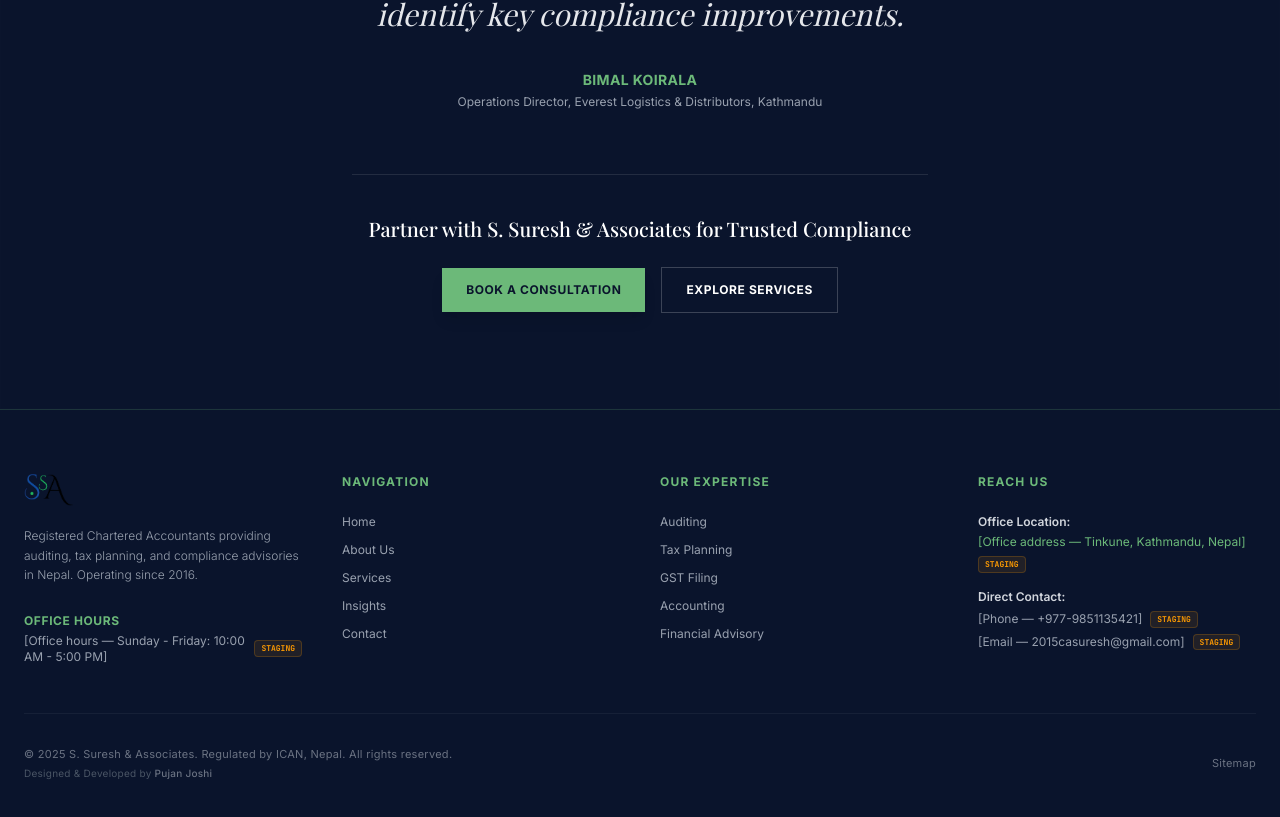
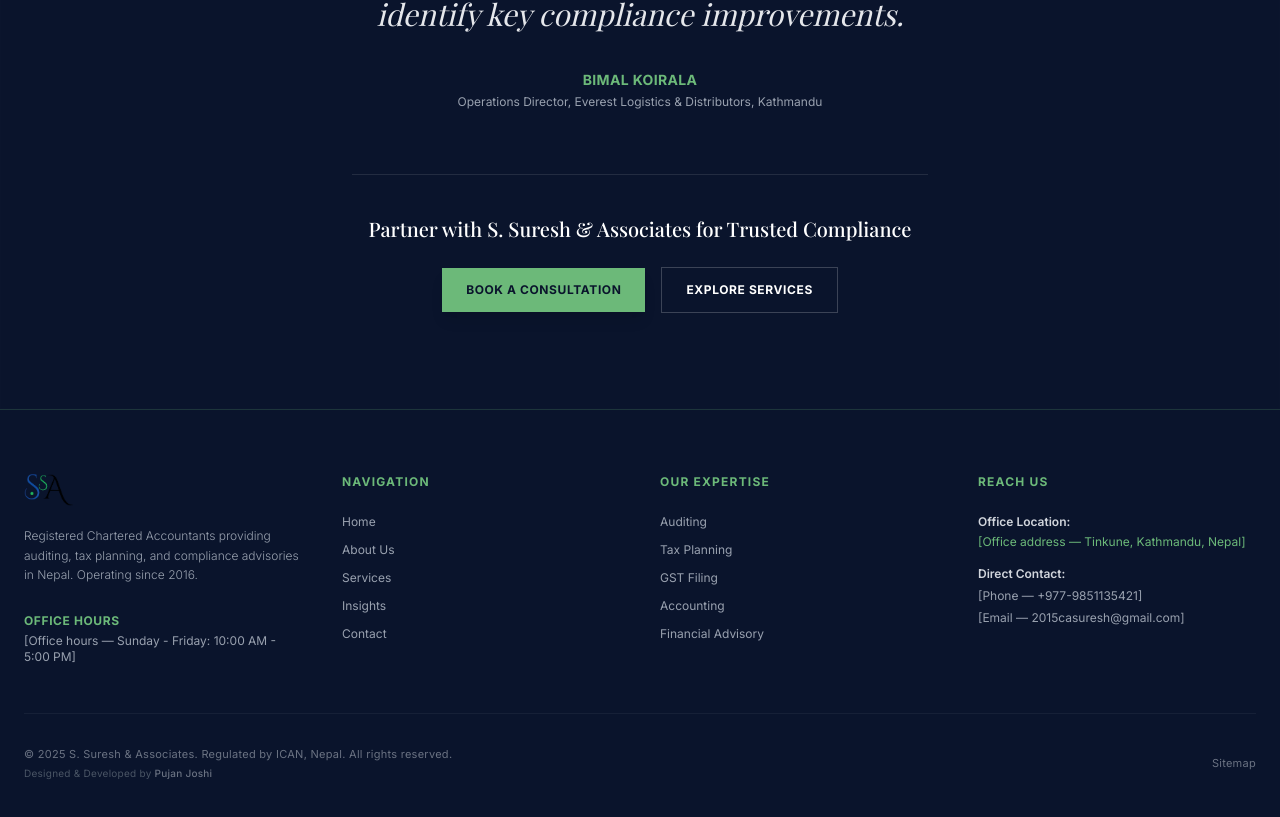
Before and after one commit to Designer-PEG/ssureshandassociates, a React (Vite) app: page / in a window 1280 px wide. Shown: the part 3104-3921 px from the top of the page. Built offline with nearby package versions, Linux system fonts and the light colour scheme; a web font is replaced by a local one.

Commit message:
Hide remaining staging badges when isStaging is disabled

```diff
--- a/src/components/Footer.jsx
+++ b/src/components/Footer.jsx
@@ -26,7 +26,7 @@ const Footer = () => {
               <p className="text-brand-gold font-bold uppercase tracking-wider">Office Hours</p>
               <p className="text-gray-400 mt-1 flex items-center gap-2">
                 {siteConfig.contact.hours}
-                {siteConfig.contact.isPlaceholder && (
+                {siteConfig.contact.isPlaceholder && siteConfig.isStaging && (
                   <span className="bg-amber-500/10 text-amber-500 text-[8px] px-1.5 py-0.5 rounded font-mono font-bold tracking-normal uppercase border border-amber-500/20">Staging</span>
                 )}
               </p>
@@ -97,7 +97,7 @@ const Footer = () => {
                   >
                     {siteConfig.contact.address}
                   </a>
-                  {siteConfig.contact.isPlaceholder && (
+                  {siteConfig.contact.isPlaceholder && siteConfig.isStaging && (
                     <span className="bg-amber-500/10 text-amber-500 text-[8px] px-1.5 py-0.5 rounded font-mono font-bold tracking-normal uppercase border border-amber-500/20">Staging</span>
                   )}
                 </div>
@@ -109,7 +109,7 @@ const Footer = () => {
                   <a href="tel:+9779851135421" className="hover:text-white transition-colors">
                     {siteConfig.contact.phone}
                   </a>
-                  {siteConfig.contact.isPlaceholder && (
+                  {siteConfig.contact.isPlaceholder && siteConfig.isStaging && (
                     <span className="bg-amber-500/10 text-amber-500 text-[8px] px-1.5 py-0.5 rounded font-mono font-bold tracking-normal uppercase border border-amber-500/20">Staging</span>
                   )}
                 </div>
@@ -117,7 +117,7 @@ const Footer = () => {
                   <a href="mailto:2015casuresh@gmail.com" className="hover:text-white transition-colors break-all">
                     {siteConfig.contact.email}
                   </a>
-                  {siteConfig.contact.isPlaceholder && (
+                  {siteConfig.contact.isPlaceholder && siteConfig.isStaging && (
                     <span className="bg-amber-500/10 text-amber-500 text-[8px] px-1.5 py-0.5 rounded font-mono font-bold tracking-normal uppercase border border-amber-500/20">Staging</span>
                   )}
                 </div>
--- a/src/pages/Contact.jsx
+++ b/src/pages/Contact.jsx
@@ -201,7 +201,7 @@ const Contact = () => {
                       >
                         {siteConfig.contact.address}
                       </a>
-                      {siteConfig.contact.isPlaceholder && (
+                      {siteConfig.contact.isPlaceholder && siteConfig.isStaging && (
                         <span className="bg-amber-500/10 text-amber-500 text-[8px] font-mono-ledger font-bold px-1.5 py-0.5 uppercase tracking-wide border border-amber-500/20">Staging</span>
                       )}
                     </div>
@@ -221,7 +221,7 @@ const Contact = () => {
                       <a href="tel:+9779851135421" className="text-brand-navy font-bold text-base hover:text-brand-gold hover:underline">
                         {siteConfig.contact.phone}
                       </a>
-                      {siteConfig.contact.isPlaceholder && (
+                      {siteConfig.contact.isPlaceholder && siteConfig.isStaging && (
                         <span className="bg-amber-500/10 text-amber-500 text-[8px] font-mono-ledger font-bold px-1.5 py-0.5 uppercase tracking-wide border border-amber-500/20">Staging</span>
                       )}
                     </div>
@@ -242,7 +242,7 @@ const Contact = () => {
                       <a href="mailto:2015casuresh@gmail.com" className="text-brand-navy font-bold text-base hover:text-brand-gold hover:underline break-all">
                         {siteConfig.contact.email}
                       </a>
-                      {siteConfig.contact.isPlaceholder && (
+                      {siteConfig.contact.isPlaceholder && siteConfig.isStaging && (
                         <span className="bg-amber-500/10 text-amber-500 text-[8px] font-mono-ledger font-bold px-1.5 py-0.5 uppercase tracking-wide border border-amber-500/20">Staging</span>
                       )}
                     </div>
```
